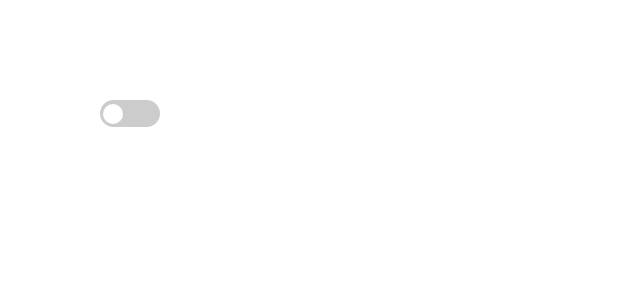
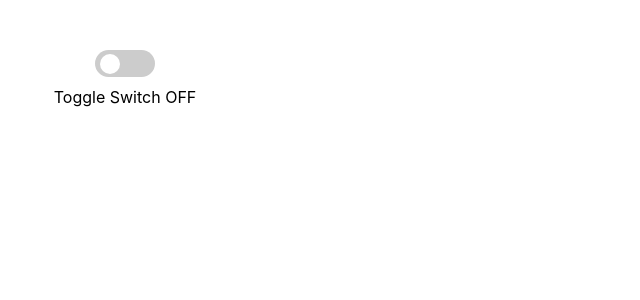
Before and after one commit to kks2139/wanted_pre_onboarding, a React (Create React App) app: page / in a window 1280 px wide. Shown: the top 300 px of the page, without its empty margins (0-640 px from the left). Built offline with nearby package versions, Linux system fonts and the light colour scheme.

Commit message:
Toggle 마무리

```diff
--- a/src/component/Toggle.js
+++ b/src/component/Toggle.js
@@ -6,16 +6,26 @@ function Toggle(){
     const [isOn, setIsOn] = useState(false);
 
     const style = css`
+        display: flex;
+        flex-direction: column;
+        align-items: center;
+        width: 150px;
+        margin: 50px;
+
+        .wrapper {
             position: relative;
             display: flex;
             align-items: center;
             width: 60px;
             height: 27px;
             background-color: #cccccc;
+            background-image: linear-gradient(0, var(--color-main), var(--color-main));
+            background-position: ${isOn ? '0' : '-60px'}, 0;
+            background-repeat: no-repeat;
             border-radius: 40px;
-        margin: 100px;
             transition: .3s;
             cursor: pointer;
+        }
 
         .circle {
             position: absolute;
@@ -24,13 +34,18 @@ function Toggle(){
             height: 20px;
             background-color: white;
             transition: linear .2s;
+
+           &.on {
+                left: 35px;
             }
 
-        .on {
-            left: 37px;
+            &.off {
+                left: 5px;
             }
-        .off {
-            left: 3px;
+        }
+
+        span {
+            margin-top: 10px;
         }
     `;
 
@@ -39,8 +54,11 @@ function Toggle(){
     }
 
     return(
-        <div css={style} onClick={onClick}>
+        <div css={style}>
+            <div className='wrapper' onClick={onClick}>
                 <div className={`circle ${isOn ? 'on' : 'off'}`}></div>
+            </div>
+            <span>Toggle Switch {isOn ? 'ON' : 'OFF'}</span>
         </div>
     );
 }
--- a/src/index.css
+++ b/src/index.css
@@ -15,3 +15,7 @@ code {
 * {
   box-sizing: border-box;
 }
+
+:root {
+  --color-main: #8655ff;
+}
```
Lines whose indentation alone changed are shown as unchanged.
